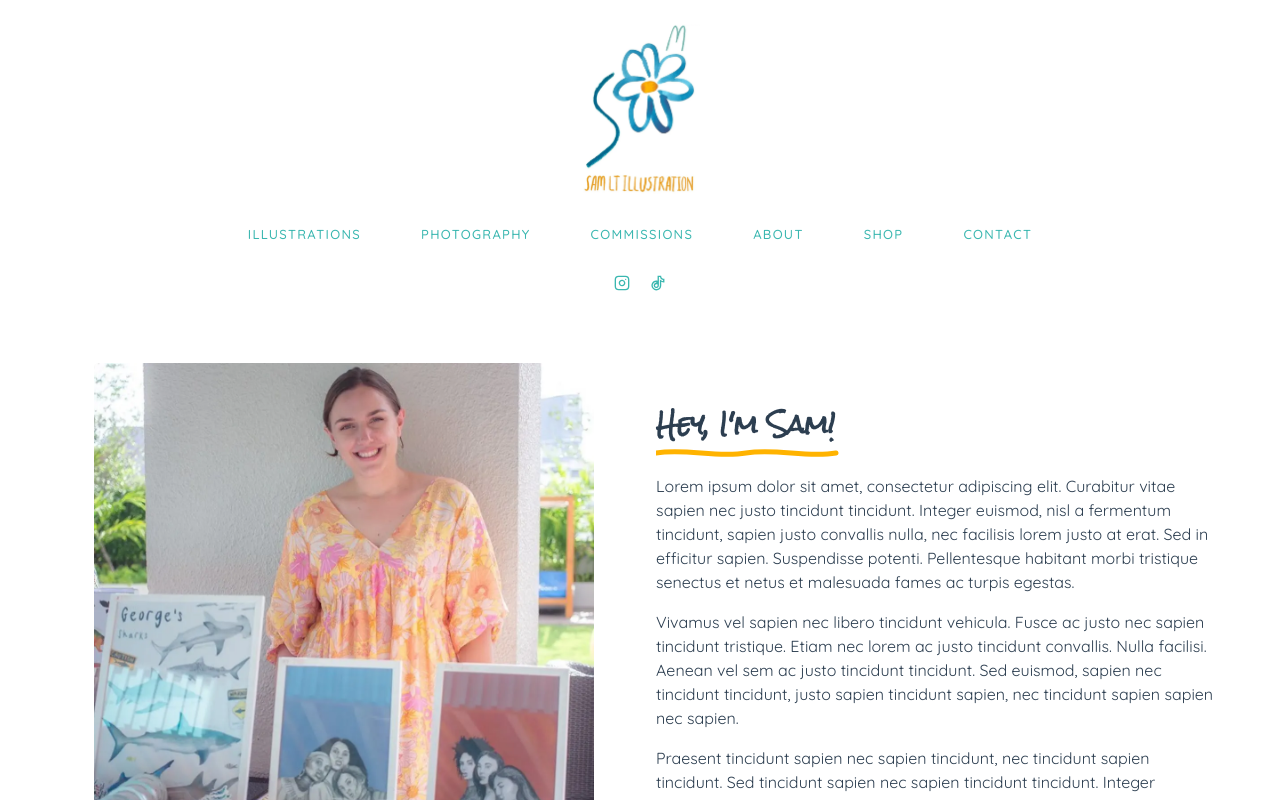
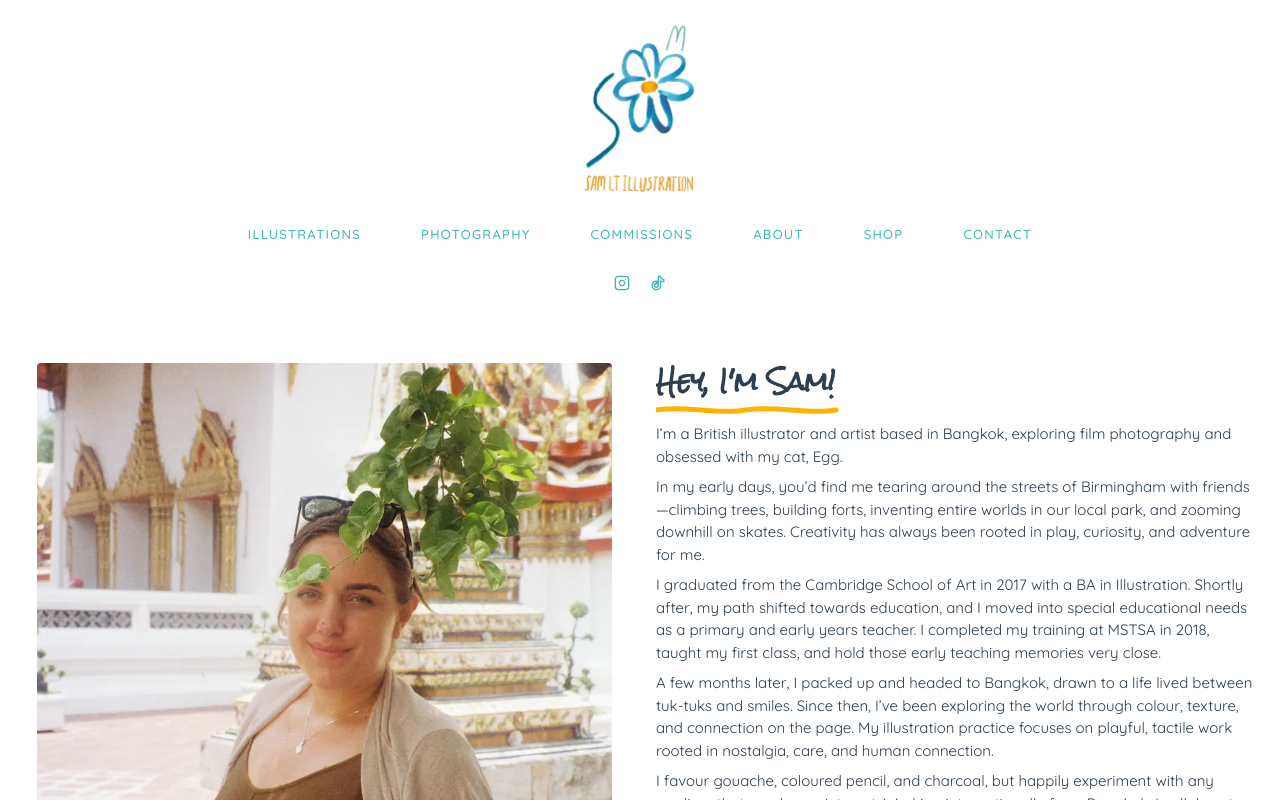
Before and after one commit to JoabFelton138/Sam-L-T-Illustration, a Next.js app: page /about in a window 1280 px wide. Shown: the top 800 px of the page. Built offline with nearby package versions, Linux system fonts and the light colour scheme.

Commit message:
feat: added new image and text to about

```diff
--- a/src/app/about/page.tsx
+++ b/src/app/about/page.tsx
@@ -9,17 +9,27 @@ export default function About() {
     const textRef = useRef<HTMLDivElement>(null);
 
     useFadeIn([imageRef, textRef]);
+    const textSize = "md:text-[15px]";
 
     return (
         <main>
             <section className="grid px-6 py-12">
-                <div ref={imageRef} className="grid grid-cols-1 xl:grid-cols-2 items-center gap-8 max-w-6xl mx-auto">
-                    <Image src="/sam2.webp" className="justify-self-center rounded" alt="Feed Phil" width={500} height={150} />
-                    <div ref={textRef} className="space-y-4 max-w-[500px] lg:max-w-[600px]">
+                <div ref={imageRef} className="grid grid-cols-1 xl:grid-cols-2 items-center gap-8 max-w-7xl mx-auto">
+                    <Image
+                        src="/about-me.webp"
+                        className="justify-self-center rounded object-cover aspect-square"
+                        alt="sam"
+                        width={575}
+                        height={575}
+                    />
+                    <div ref={textRef} className="space-y-2 max-w-[500px] lg:max-w-[600px]">
                         <h2>{`Hey, I'm Sam!`}</h2>
-                        <p>Lorem ipsum dolor sit amet, consectetur adipiscing elit. Curabitur vitae sapien nec justo tincidunt tincidunt. Integer euismod, nisl a fermentum tincidunt, sapien justo convallis nulla, nec facilisis lorem justo at erat. Sed in efficitur sapien. Suspendisse potenti. Pellentesque habitant morbi tristique senectus et netus et malesuada fames ac turpis egestas.</p>
-                        <p>Vivamus vel sapien nec libero tincidunt vehicula. Fusce ac justo nec sapien tincidunt tristique. Etiam nec lorem ac justo tincidunt convallis. Nulla facilisi. Aenean vel sem ac justo tincidunt tincidunt. Sed euismod, sapien nec tincidunt tincidunt, justo sapien tincidunt sapien, nec tincidunt sapien sapien nec sapien.</p>
-                        <p>Praesent tincidunt sapien nec sapien tincidunt, nec tincidunt sapien tincidunt. Sed tincidunt sapien nec sapien tincidunt tincidunt. Integer tincidunt sapien nec sapien tincidunt tincidunt.</p>
+                        <p className={textSize}>I’m a British illustrator and artist based in Bangkok, exploring film photography and obsessed with my cat, Egg.</p>
+                        <p className={textSize}>In my early days, you’d find me tearing around the streets of Birmingham with friends—climbing trees, building forts, inventing entire worlds in our local park, and zooming downhill on skates. Creativity has always been rooted in play, curiosity, and adventure for me. </p>
+                        <p className={textSize}>I graduated from the Cambridge School of Art in 2017 with a BA in Illustration. Shortly after, my path shifted towards education, and I moved into special educational needs as a primary and early years teacher. I completed my training at MSTSA in 2018, taught my first class, and hold those early teaching memories very close. </p>
+                        <p className={textSize}>A few months later, I packed up and headed to Bangkok, drawn to a life lived between tuk-tuks and smiles. Since then, I’ve been exploring the world through colour, texture, and connection on the page. My illustration practice focuses on playful, tactile work rooted in nostalgia, care, and human connection. </p>
+                        <p className={textSize}>I favour gouache, coloured pencil, and charcoal, but happily experiment with any medium that sparks my interest. Working internationally from Bangkok, I collaborate with brands and organisations across Asia and beyond. </p>
+                        <p className={textSize}>My work has included social media illustration for Giffard Asia Pacific and a mural for Hunter’s Garden & Restaurant, as well as fundraising artwork auctioned in support of STEPS—an inclusive space supporting and empowering people with additional needs in the community to find employment and autonomy. </p>
                     </div>
                 </div>
             </section>
```
Also changed, not shown: public/about-me.webp (added).
